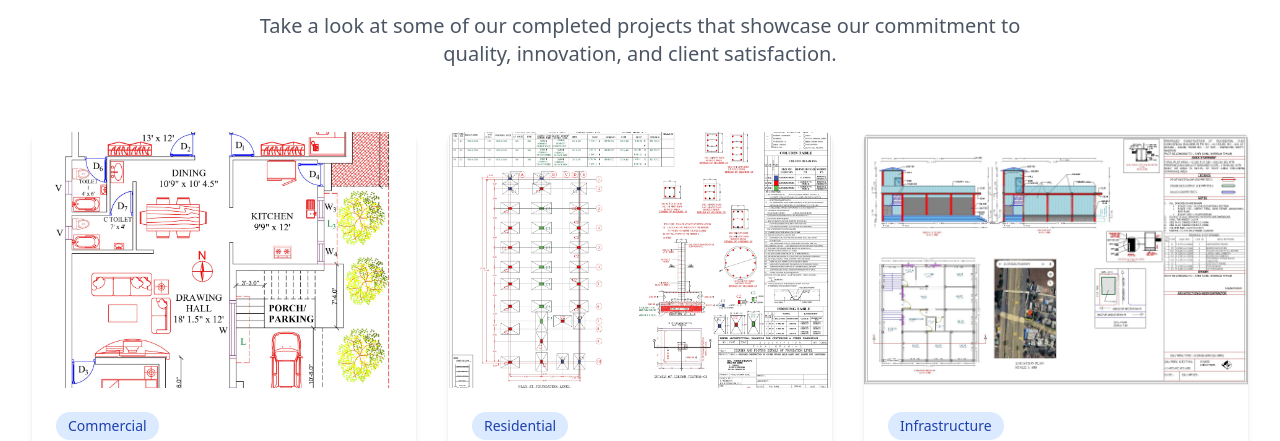
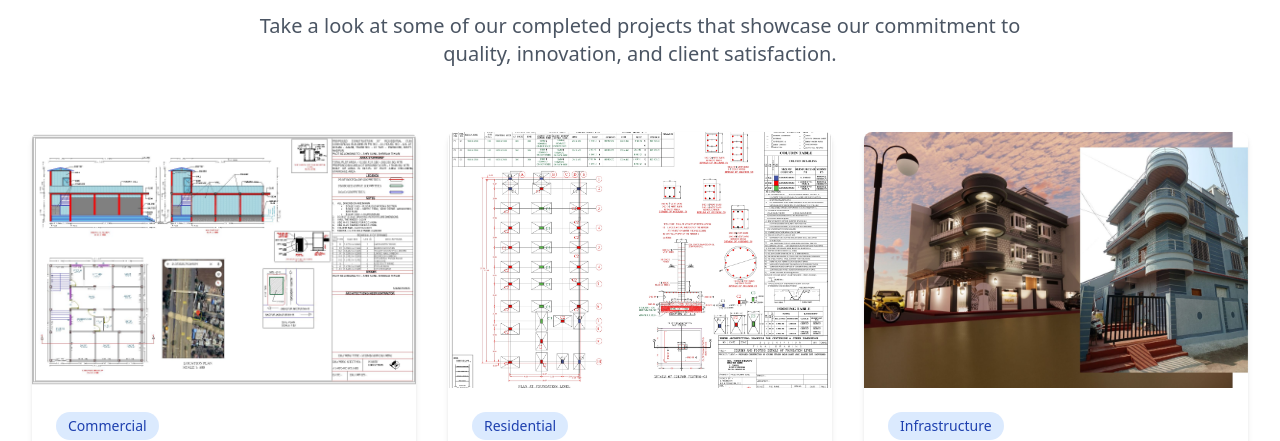
Before and after one commit to sanketchilbule/yogesh-kalare-portfolio, a React (Vite) app: page / in a window 1280 px wide. Shown: the part 2506-2947 px from the top of the page. Built offline with nearby package versions, Linux system fonts and the light colour scheme.

Commit message:
first commit

```diff
--- a/src/components/Projects.tsx
+++ b/src/components/Projects.tsx
@@ -93,7 +93,7 @@ const Projects = () => {
     {
       title: "Architectural Drawings",
       category: "Commercial",
-      image: "/service-1.jpg",
+      image: "/service-3.jpg",
       //   image:
       //     "https://images.pexels.com/photos/323705/pexels-photo-323705.jpeg?auto=compress&cs=tinysrgb&w=600&h=400&fit=crop",
       description:
@@ -109,7 +109,7 @@ const Projects = () => {
     {
       title: "3D Elevation & Interior Designs",
       category: "Infrastructure",
-      image: "/service-3.jpg",
+      image: "/service-5.jpg",
       description:
         "Major infrastructure project connecting downtown areas with innovative engineering.",
     },
--- a/src/components/Video.tsx
+++ b/src/components/Video.tsx
@@ -13,7 +13,7 @@ const Video = () => {
         loop
       >
         <source
-          src="/public/Dr. project-Living room-roaming video-20220918-104842.mp4"
+          src="/Dr. project-Living room-roaming video-20220918-104842.mp4"
           type="video/mp4"
         />
         Your browser does not support the video tag.
```
Also changed, not shown: public/service-4.jpeg (added), public/service-5.jpg (added).
